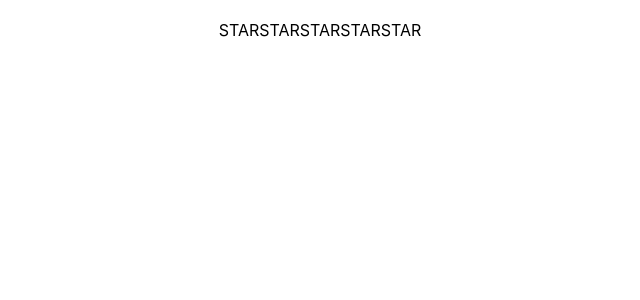
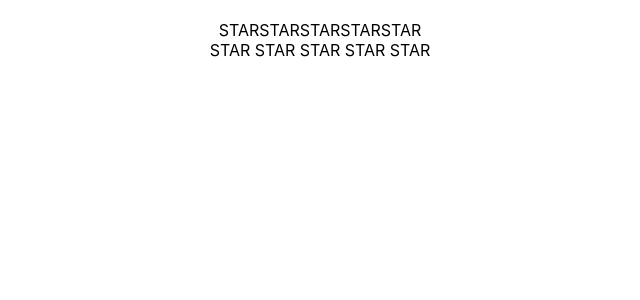
Before and after one commit to MariannaPo/react_kabzda, a React (Create React App) app: page / in a window 1280 px wide. Shown: the top 300 px of the page, without its empty margins (320-960 px from the left). Built offline with nearby package versions, Linux system fonts and the light colour scheme.

Commit message:
Refactoring

```diff
--- a/src/App.tsx
+++ b/src/App.tsx
@@ -1,7 +1,6 @@
 import React, {useState} from 'react';
 import './App.css';
 import Rating, {RatingValueType} from "./components/Rating/Rating";
-import UncontrolledAccordion from "./components/UncontrolledAccordion/UncontrolledAccordion";
 import UncontrolledRating from "./components/UncontrolledRating/UncontrolledRating";
 
 // function hello() {
@@ -18,6 +17,7 @@ function App() {
         <div className={'App'}>
 
             <Rating value={ratingValue} onClick={setRatingValue}/>
+            <UncontrolledRating/>
 
 
             {/*<PageTitle title={"This is App component"}/>*/}
--- a/src/components/Rating/Rating.tsx
+++ b/src/components/Rating/Rating.tsx
@@ -26,6 +26,7 @@ type StarPropsType = {
 }
 
 function Star(props: StarPropsType) {
+    // () => setRatingValue
     return (
         <span onClick={() => {props.onClick(props.value)}}>
             {props.selected ? <b> STAR </b> : "STAR"}
--- a/src/components/UncontrolledRating/UncontrolledRating.tsx
+++ b/src/components/UncontrolledRating/UncontrolledRating.tsx
@@ -28,9 +28,8 @@ function UncontrolledRating(props: RatingPropsType) {
 }
 
 type StarPropsType = {
-    selected: boolean
-    setValue: () => void
-
+    selected: boolean;
+    setValue: () => void;
 }
 
 
@@ -38,8 +37,8 @@ function Star(props: StarPropsType) {
 
     return (
         <span onClick={() => {
-            props.setValue(props.value)
-        }}> {props.selected ? <b>STAR</b> : "STAR"} </span>
+            props.setValue()
+        }}> {props.selected ? <b> STAR </b> : "STAR"} </span>
     )
 }
 
```
